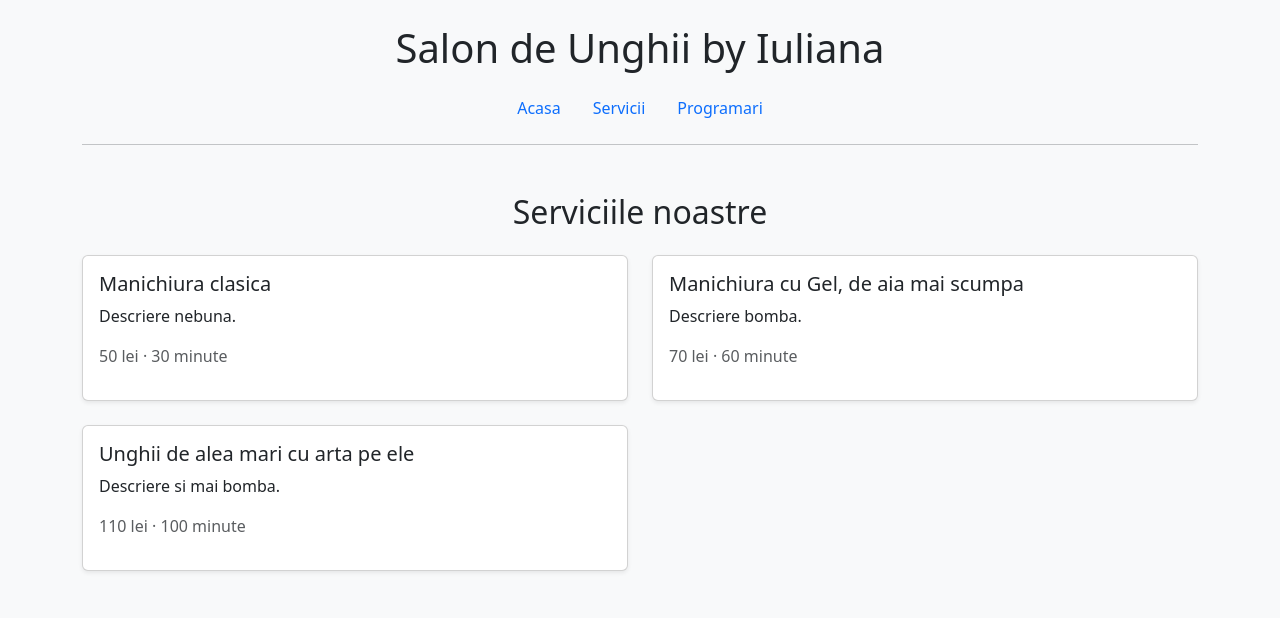
After one commit to HiperDxD/Nail_Salon_Web, a Django app: template nailsalon/templates/pages/services.html in a window 1280 px wide. The commit adds this page. Shown: the top 618 px of the page. Run offline with Django 5.2, Linux system fonts and the light colour scheme; the template is opened without the code that fills it, so the values that code supplies are empty.

Commit message:
First working DEMO, all pages are working!

```diff
--- a/nailsalon/booking/views.py
+++ b/nailsalon/booking/views.py
@@ -16,7 +16,7 @@ def book_appointment(request):
                 [appointment.email],
                 fail_silently=False,
             )
-            return redirect('success')
+            return render(request, 'booking/success.html', {'form': form})
     else:
         form = AppointmentForm()
-    return render(request, 'booking/book_appointment.html', {'form': form})
+    return render(request, 'booking/book.html', {'form': form})
--- a/nailsalon/nailsalon/settings.py
+++ b/nailsalon/nailsalon/settings.py
@@ -64,7 +64,7 @@ ROOT_URLCONF = 'nailsalon.urls'
 TEMPLATES = [
     {
         'BACKEND': 'django.template.backends.django.DjangoTemplates',
-        'DIRS': [],
+        'DIRS': [BASE_DIR / 'templates'],
         'APP_DIRS': True,
         'OPTIONS': {
             'context_processors': [
--- a/nailsalon/nailsalon/urls.py
+++ b/nailsalon/nailsalon/urls.py
@@ -1,29 +1,18 @@
-"""
-URL configuration for nailsalon project.
-
-The `urlpatterns` list routes URLs to views. For more information please see:
-    https://docs.djangoproject.com/en/5.1/topics/http/urls/
-Examples:
-Function views
-    1. Add an import:  from my_app import views
-    2. Add a URL to urlpatterns:  path('', views.home, name='home')
-Class-based views
-    1. Add an import:  from other_app.views import Home
-    2. Add a URL to urlpatterns:  path('', Home.as_view(), name='home')
-Including another URLconf
-    1. Import the include() function: from django.urls import include, path
-    2. Add a URL to urlpatterns:  path('blog/', include('blog.urls'))
-"""
 from django.contrib import admin
 from django.urls import path
 from django.conf import settings
 from django.conf.urls.static import static
+
 from pages import views as page_views
-from booking import views as booking_views  # if booking app exists
+from booking import views as booking_views
 
 urlpatterns = [
     path('admin/', admin.site.urls),
     path('', page_views.home, name='home'),
     path('services/', page_views.services, name='services'),
     path('book/', booking_views.book_appointment, name='book'),
-] + static(settings.MEDIA_URL, document_root = settings.MEDI_ROOT)
+]
+
+# Serve media files during development
+if settings.DEBUG:
+    urlpatterns += static(settings.MEDIA_URL, document_root=settings.MEDIA_ROOT)
--- /dev/null
+++ b/nailsalon/templates/base.html
@@ -0,0 +1,41 @@
+<!DOCTYPE html>
+<html lang="en">
+<head>
+  <meta charset="UTF-8">
+  <title>Salon de Unghii by Iuliana</title>
+  <meta name="viewport" content="width=device-width, initial-scale=1">
+
+  <!-- ✅ Bootstrap CSS -->
+  <link href="https://cdn.jsdelivr.net/npm/bootstrap@5.3.3/dist/css/bootstrap.min.css" rel="stylesheet">
+</head>
+<body class="bg-light">
+
+  <div class="container py-4">
+    <!-- Header -->
+    <header class="mb-4 text-center">
+      <h1 class="mb-3">Salon de Unghii by Iuliana</h1>
+      <nav class="nav justify-content-center mb-3">
+        <a class="nav-link" href="/">Acasa</a>
+        <a class="nav-link" href="/services/">Servicii</a>
+        <a class="nav-link" href="/book/">Programari</a>
+      </nav>
+      <hr>
+    </header>
+
+    <!-- Flash messages -->
+    {% if messages %}
+      <div class="mb-3">
+        {% for message in messages %}
+          <div class="alert alert-{{ message.tags }}">{{ message }}</div>
+        {% endfor %}
+      </div>
+    {% endif %}
+
+    <!-- Page content -->
+    {% block content %}{% endblock %}
+  </div>
+
+  <!-- ✅ Bootstrap JS (optional) -->
+  <script src="https://cdn.jsdelivr.net/npm/bootstrap@5.3.3/dist/js/bootstrap.bundle.min.js"></script>
+</body>
+</html>
--- /dev/null
+++ b/nailsalon/templates/pages/services.html
@@ -0,0 +1,41 @@
+{% extends "base.html" %}
+
+{% block content %}
+<div class="py-4">
+  <h2 class="mb-4 text-center">Serviciile noastre</h2>
+
+  <div class="row row-cols-1 row-cols-md-2 g-4">
+    <div class="col">
+      <div class="card h-100 shadow-sm">
+        <div class="card-body">
+          <h5 class="card-title">Manichiura clasica </h5>
+          <p class="card-text">Descriere nebuna.</p>
+          <p class="text-muted">50 lei · 30 minute</p>
+        </div>
+      </div>
+    </div>
+
+    <div class="col">
+      <div class="card h-100 shadow-sm">
+        <div class="card-body">
+          <h5 class="card-title">Manichiura cu Gel, de aia mai scumpa</h5>
+          <p class="card-text">Descriere bomba.</p>
+          <p class="text-muted">70 lei · 60 minute</p>
+        </div>
+      </div>
+    </div>
+
+    <div class="col">
+      <div class="card h-100 shadow-sm">
+        <div class="card-body">
+          <h5 class="card-title">Unghii de alea mari cu arta pe ele</h5>
+          <p class="card-text">Descriere si mai bomba.</p>
+          <p class="text-muted">110 lei · 100 minute</p>
+        </div>
+      </div>
+    </div>
+
+    <!-- Add more services as needed -->
+  </div>
+</div>
+{% endblock %}
```
Also changed, not shown: nailsalon/nailsalon/templates/base.html (deleted, +0 -47 lines), nailsalon/templates/booking/book.html (renamed from nailsalon/nailsalon/templates/booking/book.html, +9 -5 lines), nailsalon/templates/booking/success.html (added, +9 -0 lines), nailsalon/templates/pages/home.html (added, +9 -0 lines), nailsalon/booking/migrations/0001_initial.py (added), nailsalon/db.sqlite3, nailsalon/nailsalon/templates/booking/success.html (deleted), nailsalon/nailsalon/templates/pages/home.html (deleted), nailsalon/nailsalon/templates/pages/services.html (deleted), nailsalon/pages/views.py (line endings or trailing spaces).
